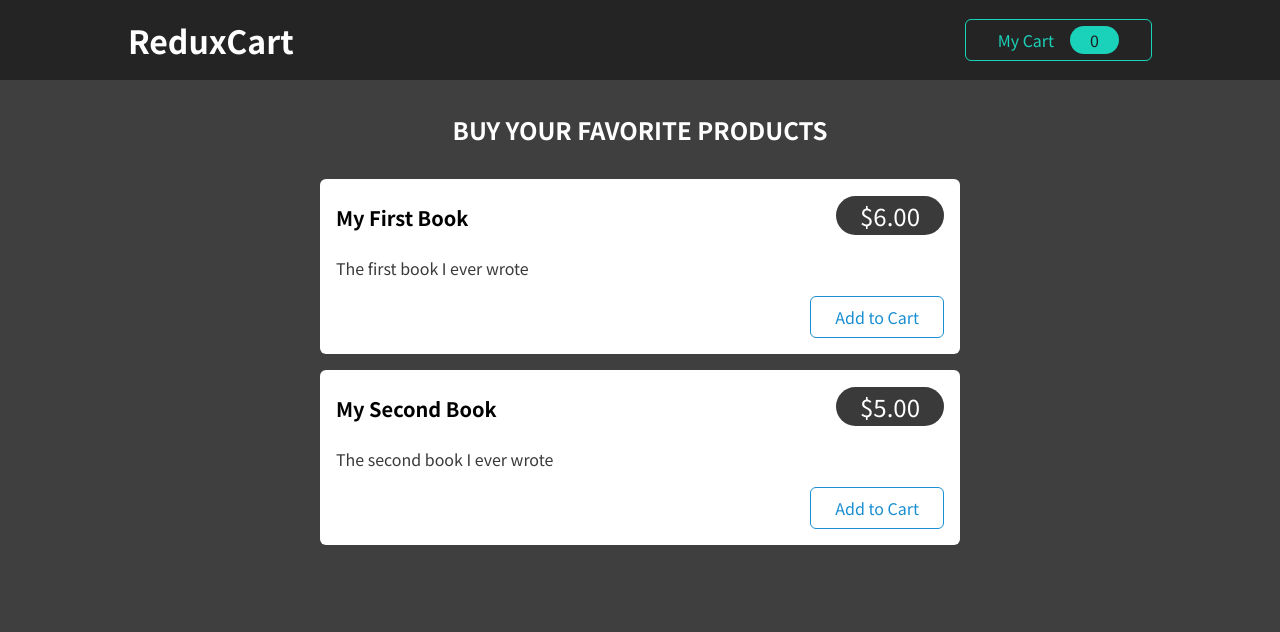
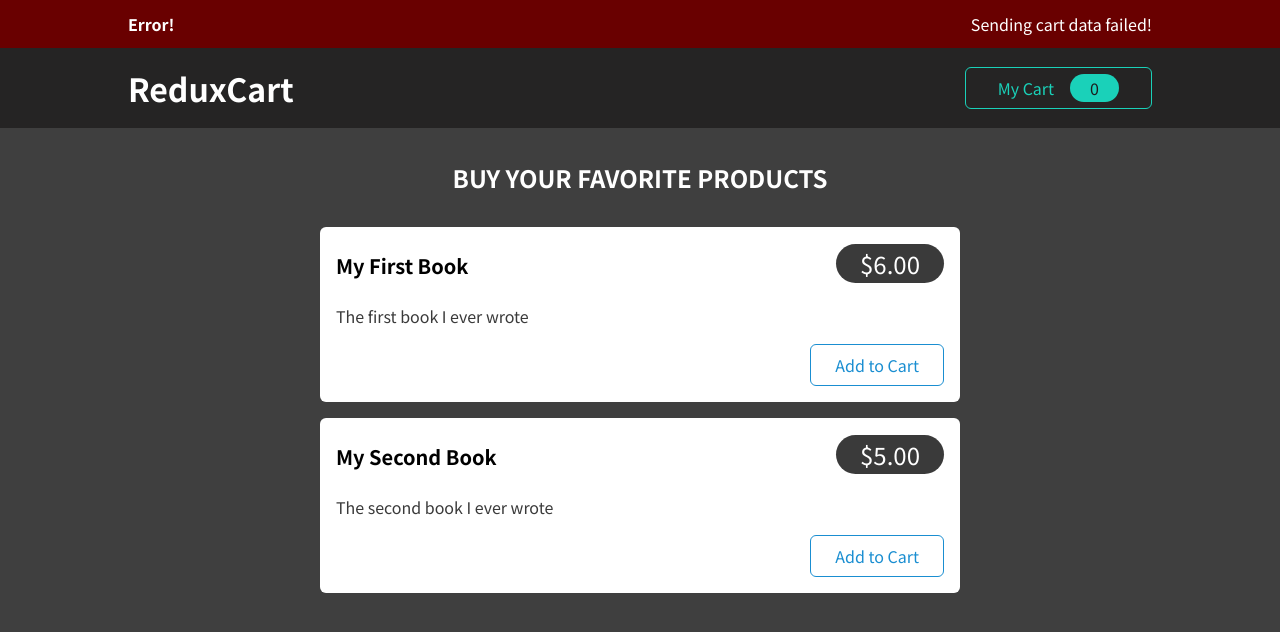
Before and after one commit to michalkrudysz/more-advanced-redux, a React (Create React App) app: page / in a window 1280 px wide. Shown: the top 632 px of the page. Built offline with nearby package versions, Linux system fonts and the light colour scheme; no server answers.

Commit message:
Implemented error handling, data submission notifications, and successful data transmission alerts within the application. A dedicated component was developed to display these messages to the user.

```diff
--- a/src/App.js
+++ b/src/App.js
@@ -1,28 +1,72 @@
 import { useEffect } from "react";
-import { useSelector } from "react-redux";
+import { useSelector, useDispatch } from "react-redux";
 import Cart from "./components/Cart/Cart";
 import Layout from "./components/Layout/Layout";
 import Products from "./components/Shop/Products";
+import { uiActions } from "./store/ui-slice";
+import Notification from "./components/UI/Notification";
+import { Fragment } from "react";
 
 function App() {
+  const dispatch = useDispatch(); // useDispatch pozwala na wywołanie akcji z store
   const showCart = useSelector((state) => state.ui.cartIsVisible); // useSelector pozwala na pobranie stanu z store (w tym przypadku cartIsVisible)
   const cart = useSelector((state) => state.cart); // useSelector pozwala na pobranie stanu z store (w tym przypadku cart)
+  const notification = useSelector((state) => state.ui.notification); // useSelector pozwala na pobranie stanu z store (w tym przypadku notification)
 
   useEffect(() => {
-    fetch(
+    const sendCartData = async () => {
+      dispatch(
+        uiActions.showNotification({
+          status: "pending",
+          title: "Sending...",
+          message: "Sending cart data!",
+        })
+      );
+      const response = await fetch(
         "https://learning-redux-b386b-default-rtdb.europe-west1.firebasedatabase.app/cart.json",
         {
           method: "PUT",
           body: JSON.stringify(cart),
         }
       );
-  }, [cart]);
+
+      if (!response.ok) {
+        throw new Error("Sending cart data failed.");
+      }
+      dispatch(
+        uiActions.showNotification({
+          status: "success",
+          title: "Success!",
+          message: "Sent cart data successfully!",
+        })
+      );
+    };
+
+    sendCartData().catch((error) => {
+      dispatch(
+        uiActions.showNotification({
+          status: "error",
+          title: "Error!",
+          message: "Sending cart data failed!",
+        })
+      );
+    });
+  }, [cart, dispatch]);
 
   return (
+    <Fragment>
+      {notification && (
+        <Notification
+          status={notification.status}
+          title={notification.title}
+          message={notification.message}
+        />
+      )}
       <Layout>
         {showCart && <Cart />}
         <Products />
       </Layout>
+    </Fragment>
   );
 }
 
--- /dev/null
+++ b/src/components/UI/Notification.js
@@ -0,0 +1,23 @@
+import classes from "./Notification.module.css";
+
+const Notification = (props) => {
+  let specialClasses = "";
+
+  if (props.status === "error") {
+    specialClasses = classes.error;
+  }
+  if (props.status === "success") {
+    specialClasses = classes.success;
+  }
+
+  const cssClasses = `${classes.notification} ${specialClasses}`;
+
+  return (
+    <section className={cssClasses}>
+      <h2>{props.title}</h2>
+      <p>{props.message}</p>
+    </section>
+  );
+};
+
+export default Notification;
--- /dev/null
+++ b/src/components/UI/Notification.module.css
@@ -0,0 +1,24 @@
+.notification {
+  width: 100%;
+  height: 3rem;
+  background-color: #1a8ed1;
+  display: flex;
+  justify-content: space-between;
+  padding: 0.5rem 10%;
+  align-items: center;
+  color: white;
+}
+
+.notification h2,
+.notification p {
+  font-size: 1rem;
+  margin: 0;
+}
+
+.error {
+  background-color: #690000;
+}
+
+.success {
+  background-color: #1ad1b9;
+}
--- a/src/store/ui-slice.js
+++ b/src/store/ui-slice.js
@@ -2,7 +2,7 @@ import { createSlice } from "@reduxjs/toolkit"; // pobieram z redux toolkit funk
 
 const uiSlice = createSlice({
   name: "ui", // nazwa slice
-  initialState: { cartIsVisible: false }, // stan początkowy
+  initialState: { cartIsVisible: false, notification: null }, // stan początkowy
   // mapa metod dla funkcji reducera
   reducers: {
     // metoda toogle przyjmuje stan i zmienia wartość cartIsVisible na przeciwną
@@ -10,6 +10,13 @@ const uiSlice = createSlice({
     toggle(state) {
       state.cartIsVisible = !state.cartIsVisible;
     },
+    showNotification(state, action) {
+      state.notification = {
+        status: action.payload.status,
+        title: action.payload.title,
+        message: action.payload.message,
+      };
+    },
   },
 });
 
```
Lines whose indentation alone changed are shown as unchanged.
